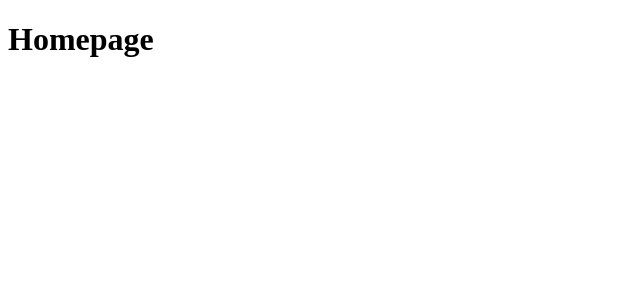
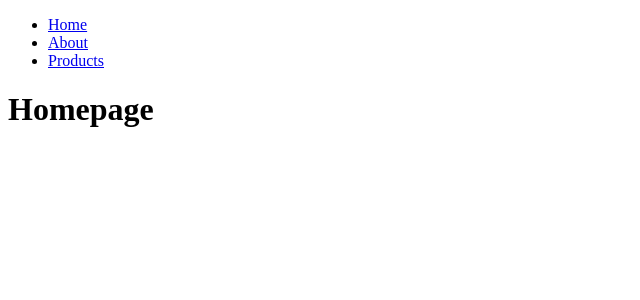
Before and after one commit to felicianpopa/nuxt, a Nuxt app: page / in a window 1280 px wide. Shown: the top 300 px of the page, without its empty margins (0-640 px from the left). Built offline with nearby package versions, Linux system fonts and the light colour scheme.

Commit message:
nuxtlink

```diff
--- a/pages/about.vue
+++ b/pages/about.vue
@@ -1,5 +1,20 @@
 <template>
-  <h1>About page</h1>
+    <header>
+        <nav>
+            <ul>
+                <li>
+                    <NuxtLink to="/">Home</NuxtLink>
+                </li>
+                <li>
+                    <NuxtLink to="/about">About</NuxtLink>
+                </li>
+                <li>
+                    <NuxtLink to="/products">Products</NuxtLink>
+                </li>
+            </ul>
+        </nav>
+    </header>
+    <h1>About page</h1>
 </template>
 
 <script>
@@ -8,6 +23,4 @@
 }
 </script>
 
-<style>
-
-</style>
+<style></style>
--- a/pages/index.vue
+++ b/pages/index.vue
@@ -1,5 +1,20 @@
 <template>
-  <h1>Homepage</h1>
+    <header>
+        <nav>
+            <ul>
+                <li>
+                    <NuxtLink to="/">Home</NuxtLink>
+                </li>
+                <li>
+                    <NuxtLink to="/about">About</NuxtLink>
+                </li>
+                <li>
+                    <NuxtLink to="/products">Products</NuxtLink>
+                </li>
+            </ul>
+        </nav>
+    </header>
+    <h1>Homepage</h1>
 </template>
 
 <script>
@@ -8,6 +23,4 @@
 }
 </script>
 
-<style>
-
-</style>
+<style></style>
```
